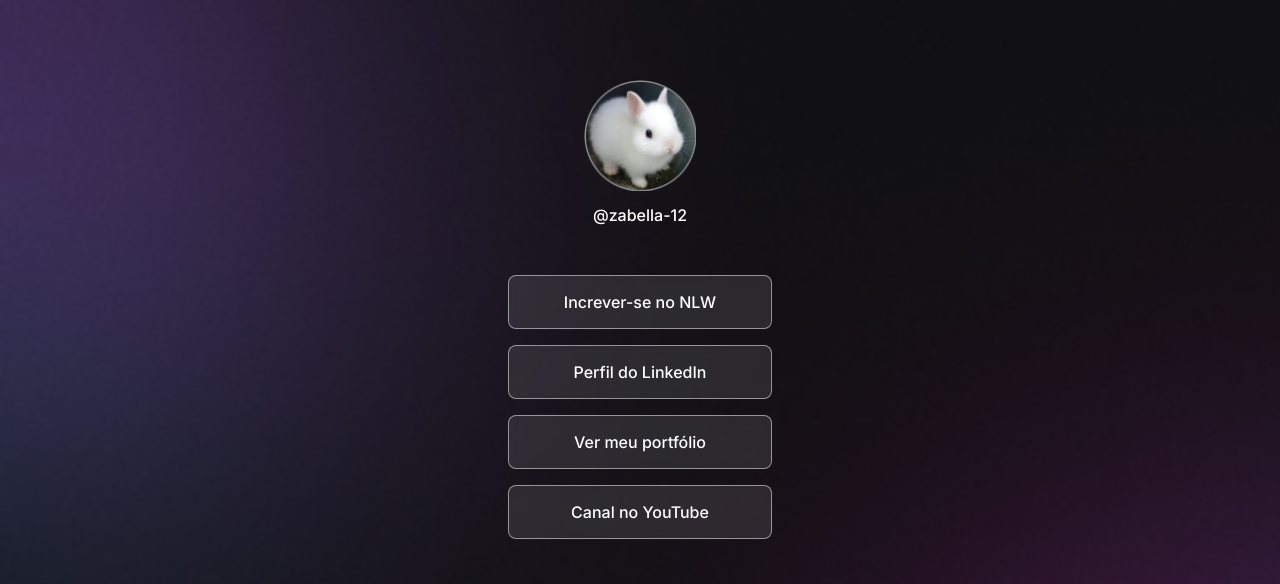
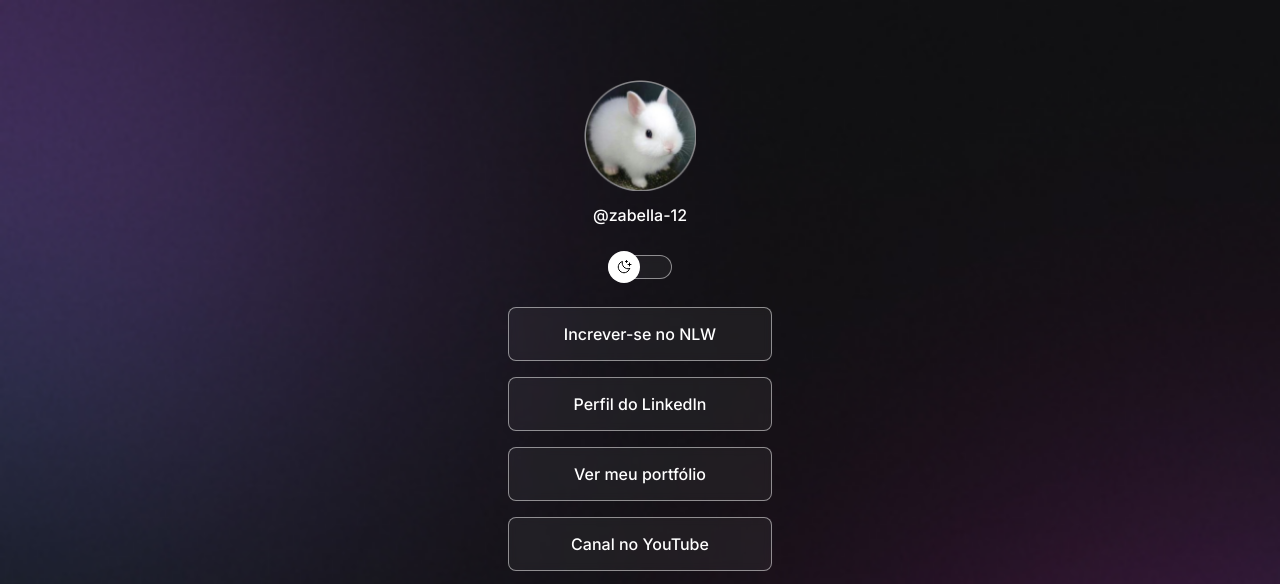
Before and after one commit to zabella-12/devLinks, a plain HTML site: page index.html in a window 1280 px wide. Shown: the top 584 px of the page. Drawn offline with nearby package versions, Linux system fonts and the light colour scheme.

Commit message:
add button toggle

```diff
--- a/css/style.css
+++ b/css/style.css
@@ -3,14 +3,34 @@
     padding: 0;
     box-sizing: border-box;
 }
+:root {
+    --text-color: white;
+    --bg-url: url(../assets/mobile.jpg);
+    --stroke-color: rgba(255,255,255,0.5);
+    --surface-color: rgba(255,255,255,0.05);
+    --surface-color-hover: rgba(0,0,0,0.02);
+    --highlight-color: rgba(255,255,255,0.2);
+    --switch-bg-url: url(../assets/moon-stars.svg);
+}
+
+.light {
+    --text-color: black;
+    --bg-url: url(../assets/bg-mobile-light.jpg);
+    --stroke-color: rgba(0,0,0,0.5);
+    --surface-color: rgba(0,0,0, 0.05);
+    --surface-color-hover: rgba(0,0,0,0.02);
+    --highlight-color: rgba(0,0,0,0.1);
+    --switch-bg-url: url(../assets/sun.svg);
+
+}
 
 body {
-    background: url(../assets/mobile.jpg) no-repeat top center/cover;
+    background: var(--bg-url) no-repeat top center/cover;
 }
 
 body * {
     font-family: 'Inter', sans-serif;
-    color: #ffffff;
+    color: var(--text-color);
 }
 
 #container {
@@ -34,6 +54,43 @@ body * {
     margin-top: 8px;
 }
 
+/*switch*/
+#switch {
+    width: 64px;
+    position: relative;
+    margin: 4px auto;
+}
+
+#switch button{
+    width: 32px;
+    height: 32px;
+    background: white var(--switch-bg-url) no-repeat center;
+    border: 0;
+    border-radius: 50%;
+    position:absolute;
+    top: 50%;
+    left: 0;
+    z-index: 1;
+    transform: translateY(-50%);
+
+}
+
+.light #switch button {
+    right: 0;
+    left: initial;
+}
+
+#switch span {
+    display: block;
+    width: 64px;
+    height: 24px;
+    background: var(--surface-color);
+    border: 1px solid var(--stroke-color);
+    backdrop-filter: blur(4px);
+    -webkit-backdrop-filter: blur(4px);
+    border-radius: 9999px;
+}
+
 /* links */
 ul {
     list-style: none;
@@ -44,9 +101,9 @@ ul {
 }
 
 ul li a {
-    border: 1px solid rgba(255,255,255,0.5);
+    border: 1px solid var(--stroke-color);
     border-radius: 8px;
-    background: rgba(255,255,255,0.1);
+    background: var(--surface-color);
     display: flex;
     align-items: center;
     padding: 16px 24px;
@@ -59,8 +116,8 @@ ul li a {
 }
 
 ul li a:hover {
-    border: 1px solid white;
-    background: rgba(255,255,255,0.5);
+    border: 1px solid var(--text-color);
+    background: var(--surface-color-hover);
 }
 
 /*social links*/
@@ -82,7 +139,7 @@ ul li a:hover {
 }
 
 #social-links a:hover{
-    background: rgba(255,255,255,0.2);
+    background: var(--highlight-color);
 
 }
 
--- a/index.html
+++ b/index.html
@@ -1,5 +1,5 @@
 <!DOCTYPE html>
-<html lang="pt-BR">
+<html lang="pt-br" class="">
 
 <head>
     <link rel="preconnect" href="https://fonts.googleapis.com">
@@ -17,6 +17,13 @@
         <div id="profile">
             <img src="./assets/avatar-light.png" alt="Avatar de celhinho branco">
             <p>@zabella-12</p>
+        </div>
+        <div id="switch">
+            <button type="button">
+            </button>
+            <span>
+
+            </span>
         </div>
         <ul>
             <li>
```
Also changed, not shown: assets/bg-mobile-light.jpg (added), assets/moon-stars.svg (added), assets/sun.svg (added).
